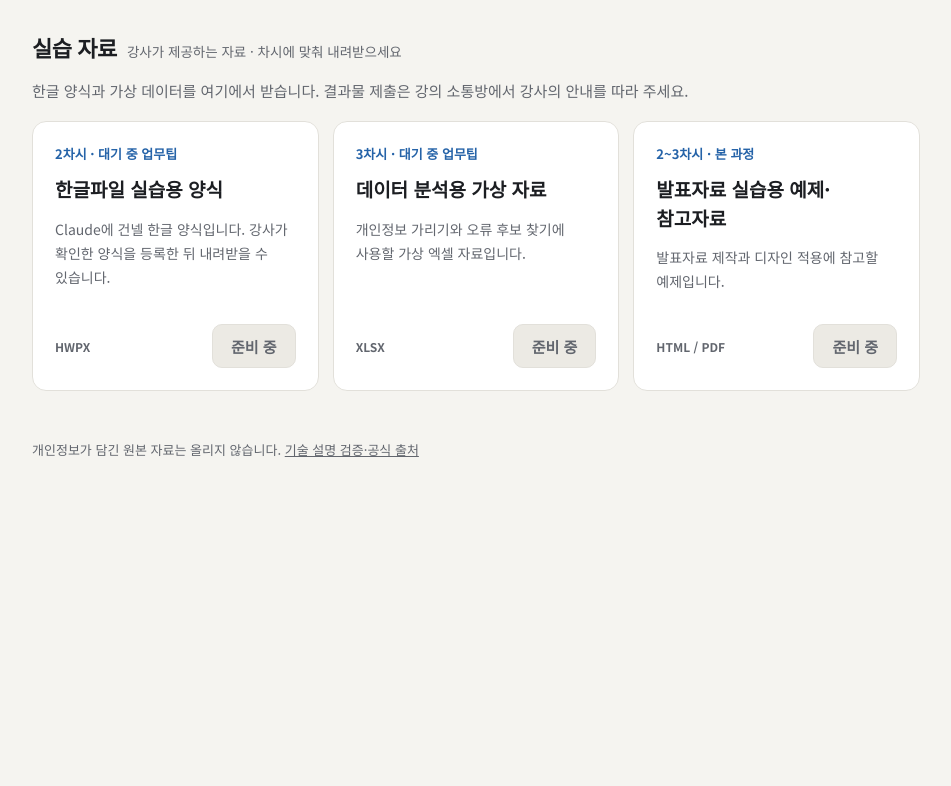
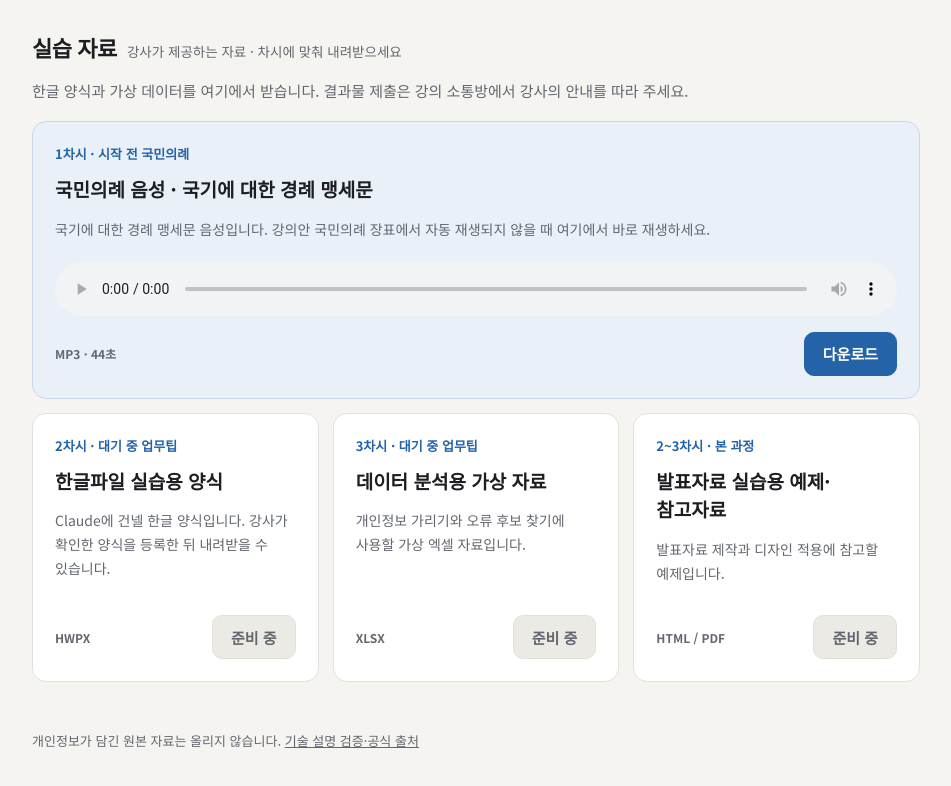
Before and after one commit to szxv7704-dot/jbedu1234, a plain HTML site: page index.html in a window 1280 px wide. Shown: the part 844-1630 px from the top of the page, without its empty margins (164-1115 px from the left). Before the commit the page ends 1385 px from the top, so only its background shows below. Drawn offline with Linux system fonts and the light colour scheme.

Commit message:
실습 자료에 국민의례 음성(국기에 대한 경례 맹세문) 추가
- practice/gukmin-uirye-pledge.mp3 추가, data/practice.json 첫 항목으로 등록
- practice.js: mp3 허용, 카드 안 재생기 표시
- lec.css: 음성 카드 가로 전체 폭
- index.html: css/js 캐시 무효화 쿼리 추가, README 지원 형식 갱신

Co-Authored-By: Claude Opus 5.5 <noreply@anthropic.com>
Claude-Session: https://claude.ai/code/session_013qnwpbs53XrdVvCQa4CBAJ

```diff
--- a/assets/lec.css
+++ b/assets/lec.css
@@ -117,4 +117,5 @@ a:focus-visible,button:focus-visible{outline:2px solid var(--acc);outline-offset
 .practice-session{font-size:13px;font-weight:700;color:var(--acc);margin:0 0 12px}
 .practice-card h3{font-size:19px;line-height:1.5;margin:0}.practice-desc{font-size:14px;line-height:1.7;color:var(--soft);flex:1}
 .practice-bottom{display:flex;flex-wrap:wrap;align-items:center;justify-content:space-between;gap:10px;margin-top:16px}.practice-format{font-weight:700;font-size:12px;color:var(--soft)}
+.practice-audio{grid-column:1/-1;border-color:var(--acc-line);background:var(--acc-bg)}.practice-audio .practice-desc{flex:none}.practice-audio audio{width:100%;margin-top:6px}
 @media(max-width:680px){.practice-grid{grid-template-columns:1fr}.practice-card{padding:20px}.practice-desc{margin-bottom:0}}
--- a/assets/practice.js
+++ b/assets/practice.js
@@ -6,7 +6,7 @@
  function fileUrl(path) {
   if (!path || typeof path !== 'string') return null;
   const u=new URL(path,document.baseURI);
-  return u.origin===location.origin && /\.(hwpx|xlsx|html|pdf|zip)$/i.test(u.pathname) ? u : null;
+  return u.origin===location.origin && /\.(hwpx|xlsx|html|pdf|zip|mp3)$/i.test(u.pathname) ? u : null;
  }
  fetch('data/practice.json',{cache:'no-cache'}).then(r=>{if(!r.ok)throw Error();return r.json();}).then(data=>{
   root.replaceChildren();
@@ -15,6 +15,8 @@
    card.append(text('p',item.session,'practice-session'),text('h3',item.name),text('p',item.description,'practice-desc'));
    const bottom=text('div','','practice-bottom');bottom.append(text('span',item.format,'practice-format'));
    const url=fileUrl(item.href);
+   // mp3는 카드 안에서 바로 재생(가로 전체 폭)
+   if(url && /\.mp3$/i.test(url.pathname)){card.classList.add('practice-audio');const au=document.createElement('audio');au.controls=true;au.preload='metadata';au.src=url.href;au.setAttribute('aria-label',item.name+' 재생');card.append(au);}
    if(url){const a=text('a','다운로드','btn');a.href=url.href;a.download='';a.setAttribute('aria-label',item.name+' 다운로드');bottom.append(a);}
    else {const pending=text('span','준비 중','btn ghost');pending.setAttribute('aria-disabled','true');bottom.append(pending);}
    card.append(bottom);root.append(card);
--- a/data/practice.json
+++ b/data/practice.json
@@ -1,6 +1,14 @@
 {
-  "updated": "2026-11-14",
+  "updated": "2026-11-17",
   "items": [
+    {
+      "id": "national-ceremony-audio",
+      "name": "국민의례 음성 · 국기에 대한 경례 맹세문",
+      "session": "1차시 · 시작 전 국민의례",
+      "description": "국기에 대한 경례 맹세문 음성입니다. 강의안 국민의례 장표에서 자동 재생되지 않을 때 여기에서 바로 재생하세요.",
+      "format": "MP3 · 44초",
+      "href": "practice/gukmin-uirye-pledge.mp3"
+    },
     {
       "id": "hwpx-template",
       "name": "한글파일 실습용 양식",
--- a/index.html
+++ b/index.html
@@ -8,7 +8,7 @@
 <link rel="preconnect" href="https://fonts.googleapis.com">
 <link rel="preconnect" href="https://fonts.gstatic.com" crossorigin>
 <link rel="stylesheet" href="https://fonts.googleapis.com/css2?family=Noto+Sans+KR:wght@400;500;700;900&display=swap">
-<link rel="stylesheet" href="assets/lec.css">
+<link rel="stylesheet" href="assets/lec.css?v=20261117">
 </head>
 <body data-page="deck">
 <div class="wrap">
@@ -69,6 +69,6 @@
   <footer>개인정보가 담긴 원본 자료는 올리지 않습니다. <a href="lectures/ai-work-simplify/fact-check.html">기술 설명 검증·공식 출처</a></footer>
 </div>
 <script src="assets/lec.js"></script>
-<script src="assets/practice.js"></script>
+<script src="assets/practice.js?v=20261117"></script>
 </body>
 </html>
```
Also changed, not shown: 2 other files.
